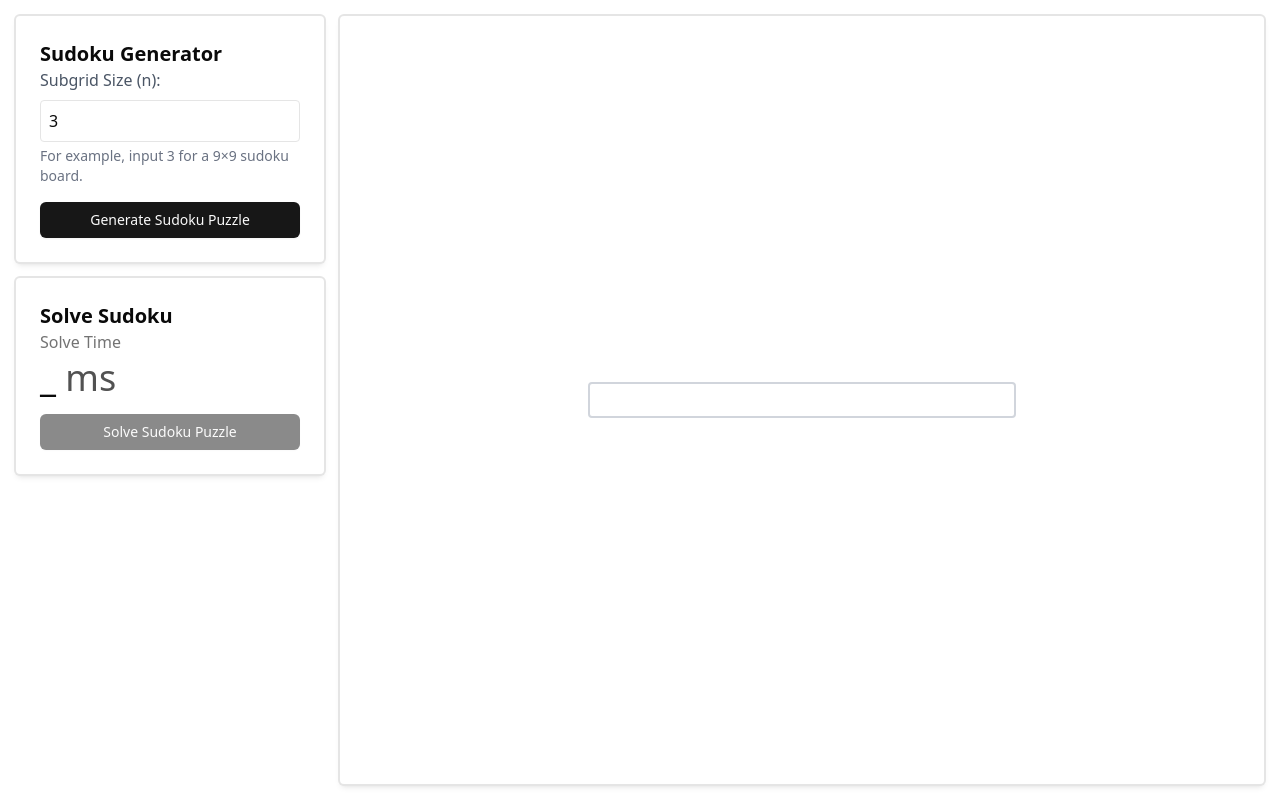
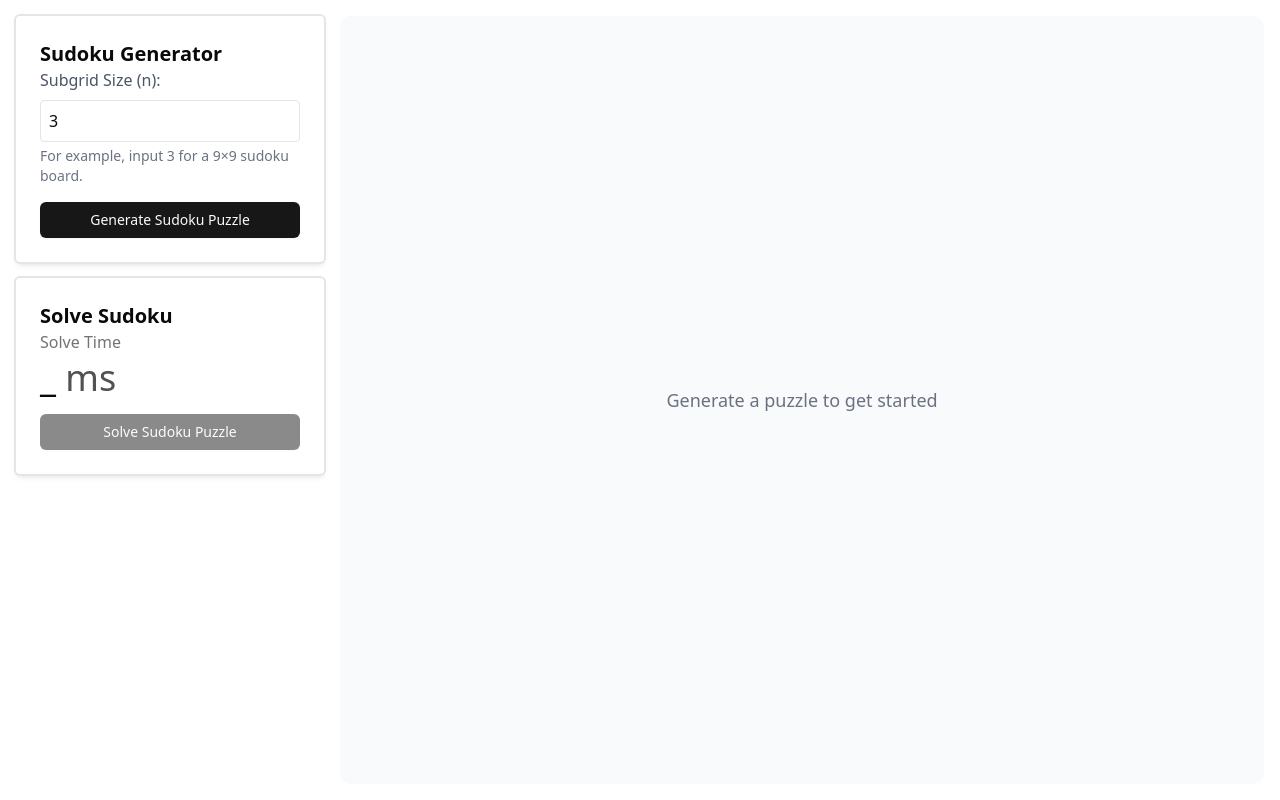
Before and after one commit to TrnLin/sudoku, a React (Vite) app: page / in a window 1280 px wide. Built offline with nearby package versions, Linux system fonts and the light colour scheme.

Commit message:
feat: add conditional rendering for SudokuGrid and prompt to generate a puzzle

```diff
--- a/src/App.tsx
+++ b/src/App.tsx
@@ -167,12 +167,20 @@ const App: React.FC = () => {
         </div>
 
         {/* Right Column: Grid */}
+        {board && board.length > 0 ? (
           <SudokuGrid
             board={board}
             fixedCells={fixedCells}
             currentN={currentN}
             onCellChange={handleCellChange}
           />
+        ) : (
+          <div className='flex items-center justify-center h-full bg-gray-50 rounded-lg'>
+            <p className='text-gray-500 text-lg'>
+              Generate a puzzle to get started
+            </p>
+          </div>
+        )}
       </div>
     </section>
   );
```
Lines whose indentation alone changed are shown as unchanged.
